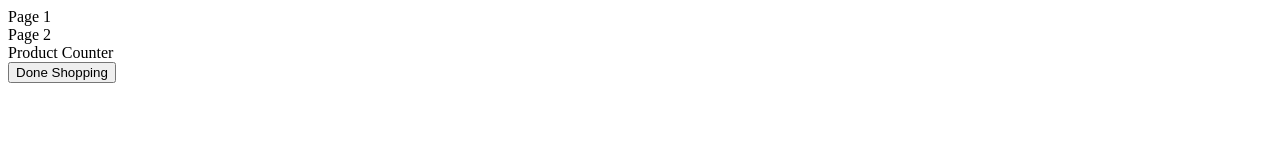
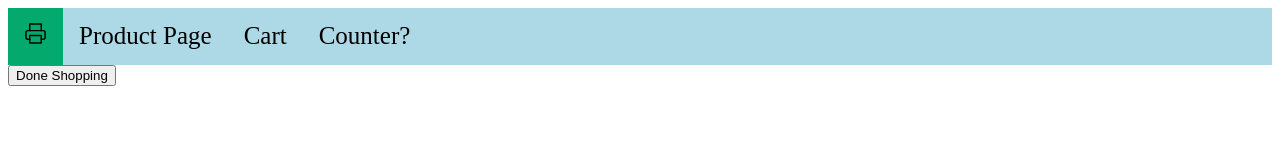
Before and after one commit to LeonTillberg/FE22-js2-mp3--Leon-Felix, a website: page produktSida.html in a window 1280 px wide. Drawn offline with Linux system fonts and the light colour scheme.

Commit message:
New and improved navbar

```diff
--- a/produktSida.html
+++ b/produktSida.html
@@ -5,16 +5,19 @@
     <meta charset="UTF-8">
     <meta http-equiv="X-UA-Compatible" content="IE=edge">
     <meta name="viewport" content="width=device-width, initial-scale=1.0">
-    <title>Document</title>
+    <link rel="stylesheet" href="style.css">
+    <script type="module" src="produktsida.js"></script>
+    <title>Product Page</title>
 </head>
 
 <body>
 
-<nav>
-<div>Page 1</div>
-<div>Page 2</div>
-<div>Product Counter</div>
-</nav>
+    <nav class="topnav">
+        <a class="active" href="./produktSida.html"><img src="printer.svg" alt="Logo" width="23px"></a>
+        <a href="./produktSida.html">Product Page</a>
+        <a href="./kundvagn.html">Cart</a>
+        <a href="">Counter?</a>
+    </nav>
 
     <div id="product-container">
         <div id="produkt1"></div>
--- /dev/null
+++ b/style.css
@@ -0,0 +1,33 @@
+.logo-image {
+    border-radius: 50%;
+    overflow: hidden;
+    margin-top: -6px;
+}
+
+/* Add a black background color to the top navigation */
+.topnav {
+    background-color: lightblue;
+    overflow: hidden;
+}
+
+/* Style the links inside the navigation bar */
+.topnav a {
+    float: left;
+    color: #000000;
+    text-align: left;
+    padding: 14px 16px;
+    text-decoration: none;
+    font-size: 25px;
+}
+
+/* Change the color of links on hover */
+.topnav a:hover {
+    background-color: #ddd;
+    color: black;
+}
+
+/* Add a color to the active/current link */
+.topnav a.active {
+    background-color: #04AA6D;
+    color: white;
+}
```
Also changed, not shown: kundvagn.html (+10 -5 lines), printer.svg (added).
